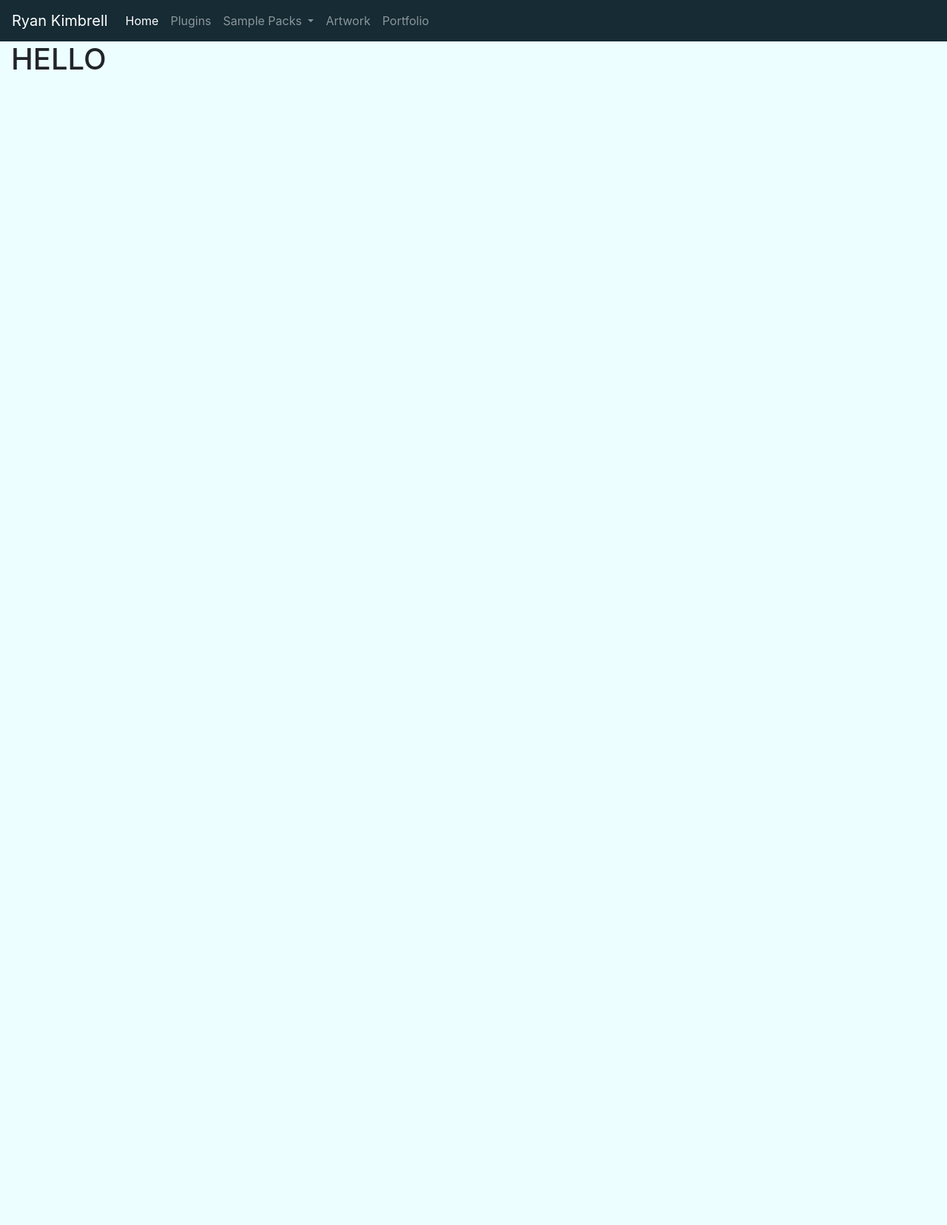
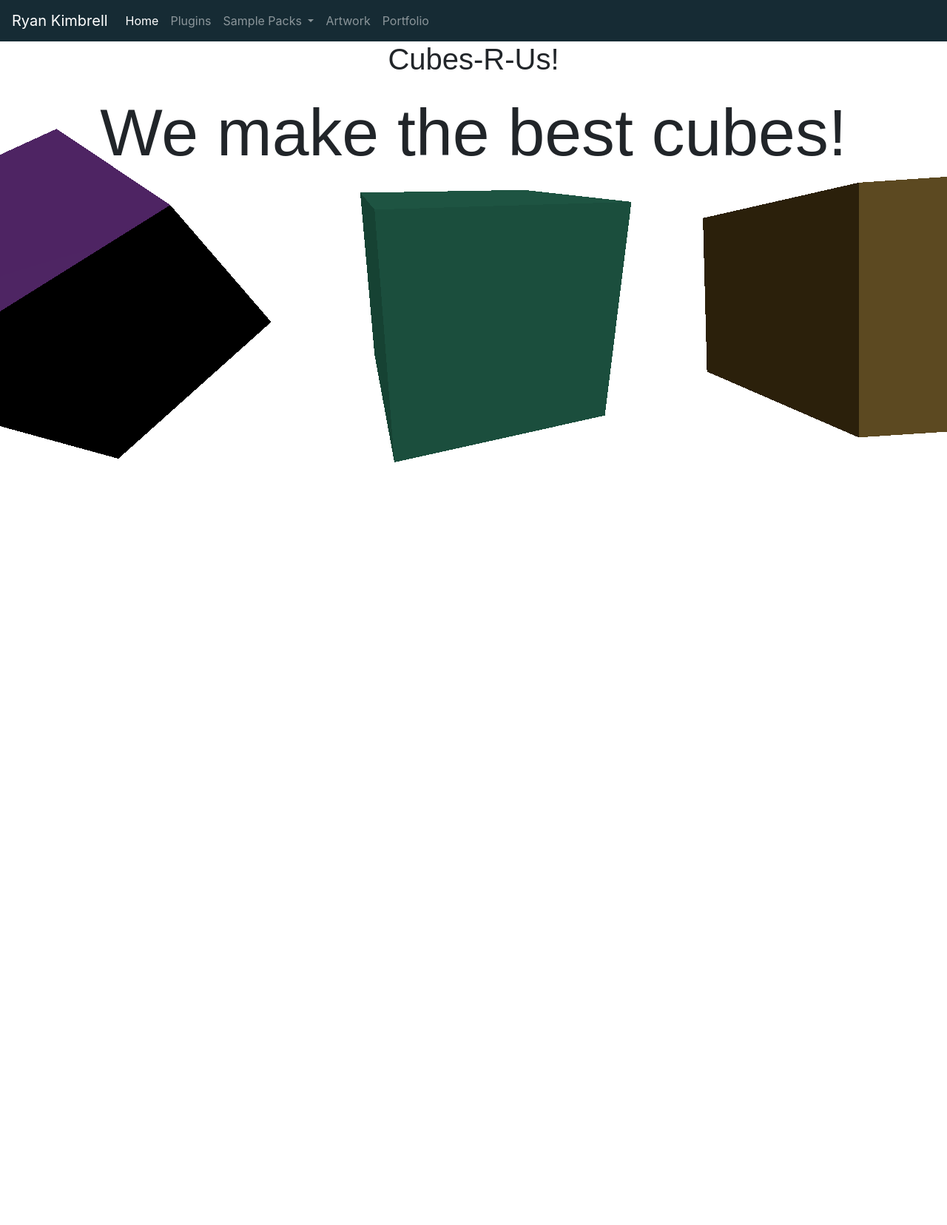
Before and after one commit to RyanKimbrell/ryankimbrell.com, a Django app: page / in a window 1280 px wide. Shown: the whole page at 74% size. After the commit the page ends 625 px from the top, so only its background shows below. Run offline with Django 3.2, Linux system fonts and the light colour scheme; some libraries are stand-ins or nearby versions.

Commit message:
set cubes as background on home page

```diff
--- /dev/null
+++ b/website/static/website/index.js
@@ -0,0 +1,93 @@
+import * as THREE from './node_modules/three/build/three.module.js';
+
+
+
+function main() {
+
+  const canvas = document.querySelector('#c');
+  const renderer = new THREE.WebGLRenderer({
+    canvas,
+    alpha: true,
+    premultipliedAlpha: false,
+  });
+
+  const fov = 75;
+  const aspect = 2;  // the canvas default
+  const near = 0.1;
+  const far = 5;
+  const camera = new THREE.PerspectiveCamera(fov, aspect, near, far);
+  camera.position.z = 2;
+
+  const scene = new THREE.Scene();
+
+  {
+    const color = 0xFFFFFF;
+    const intensity = 1;
+    const light = new THREE.DirectionalLight(color, intensity);
+    light.position.set(-1, 2, 4);
+    scene.add(light);
+  }
+
+  const boxWidth = 1;
+  const boxHeight = 1;
+  const boxDepth = 1;
+  const geometry = new THREE.BoxGeometry(boxWidth, boxHeight, boxDepth);
+
+
+  function makeInstance(geometry, color, x) {
+    const material = new THREE.MeshPhongMaterial({
+      color,
+      opacity: 0.5,
+    });
+
+    const cube = new THREE.Mesh(geometry, material);
+    scene.add(cube);
+
+    cube.position.x = x;
+
+    return cube;
+  }
+
+  const cubes = [
+    makeInstance(geometry, 0x44aa88,  0),
+    makeInstance(geometry, 0x8844aa, -2),
+    makeInstance(geometry, 0xaa8844,  2),
+  ];
+
+  function resizeRendererToDisplaySize(renderer) {
+    const canvas = renderer.domElement;
+    const width = canvas.clientWidth;
+    const height = canvas.clientHeight;
+    const needResize = canvas.width !== width || canvas.height !== height;
+    if (needResize) {
+      renderer.setSize(width, height, false);
+    }
+    return needResize;
+  }
+
+  function render(time) {
+    time *= 0.001;
+
+    if (resizeRendererToDisplaySize(renderer)) {
+      const canvas = renderer.domElement;
+      camera.aspect = canvas.clientWidth / canvas.clientHeight;
+      camera.updateProjectionMatrix();
+    }
+
+    cubes.forEach((cube, ndx) => {
+      const speed = 1 + ndx * .1;
+      const rot = time * speed;
+      cube.rotation.x = rot;
+      cube.rotation.y = rot;
+    });
+
+    renderer.render(scene, camera);
+
+    requestAnimationFrame(render);
+  }
+
+  requestAnimationFrame(render);
+
+}
+
+main();
--- a/package.json
+++ b/website/static/website/package.json
@@ -1,5 +1,5 @@
 {
-  "name": "ryankimbrell",
+  "name": "ryankimbrell.com",
   "version": "1.0.0",
   "description": "my personal website",
   "main": "index.js",
--- a/website/static/website/styles.css
+++ b/website/static/website/styles.css
@@ -1,3 +1,33 @@
+/* ======================================================= */
+/* THREE JS CANVAS */
+
+body {
+    margin: 0;
+}
+
+#c {
+    width: 100%;
+    height: 100%;
+    display: block;
+    position: fixed;
+    left: 0;
+    top: 0;
+    z-index: 2;
+    /* pointer-events: none; */
+}
+
+#content {
+  font-size: 7vw;
+  font-family: sans-serif;
+  text-align: center;
+  width: 100%;
+  height: 100%;
+  display: flex;
+  justify-content: center;
+  align-items: center;
+}
+
+
 /* ======================================================= */
 /* Background color classes */
 
--- a/website/templates/website/index.html
+++ b/website/templates/website/index.html
@@ -1,10 +1,21 @@
 {% extends "website/layout.html" %}
 {% load static %}
 
+{% block script %}
+
+<script type="module" src="{% static 'website/index.js' %}"></script>
+
+{% endblock %}
+
 {% block body %}
 
-<div class="container-fluid background-azure height-100">
-    <h1 class="color-gunmetal">HELLO</h1>
+
+<canvas id="c"></canvas>
+<div id="content">
+<div>
+    <h1>Cubes-R-Us!</h1>
+    <p>We make the best cubes!</p>
+</div>
 </div>
 
 {% endblock %}
```
Also changed, not shown: website/static/website/package-lock.json, website/static/website/test.js (added).
